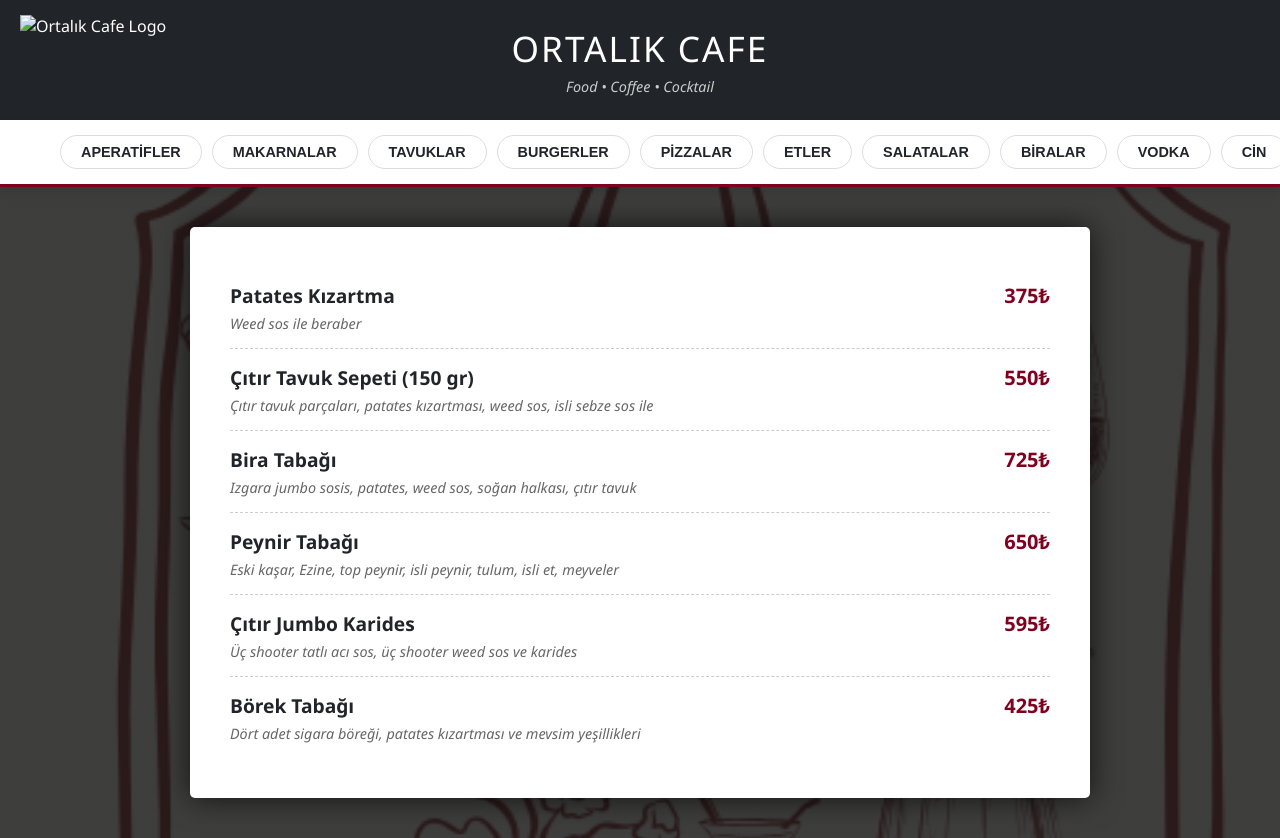
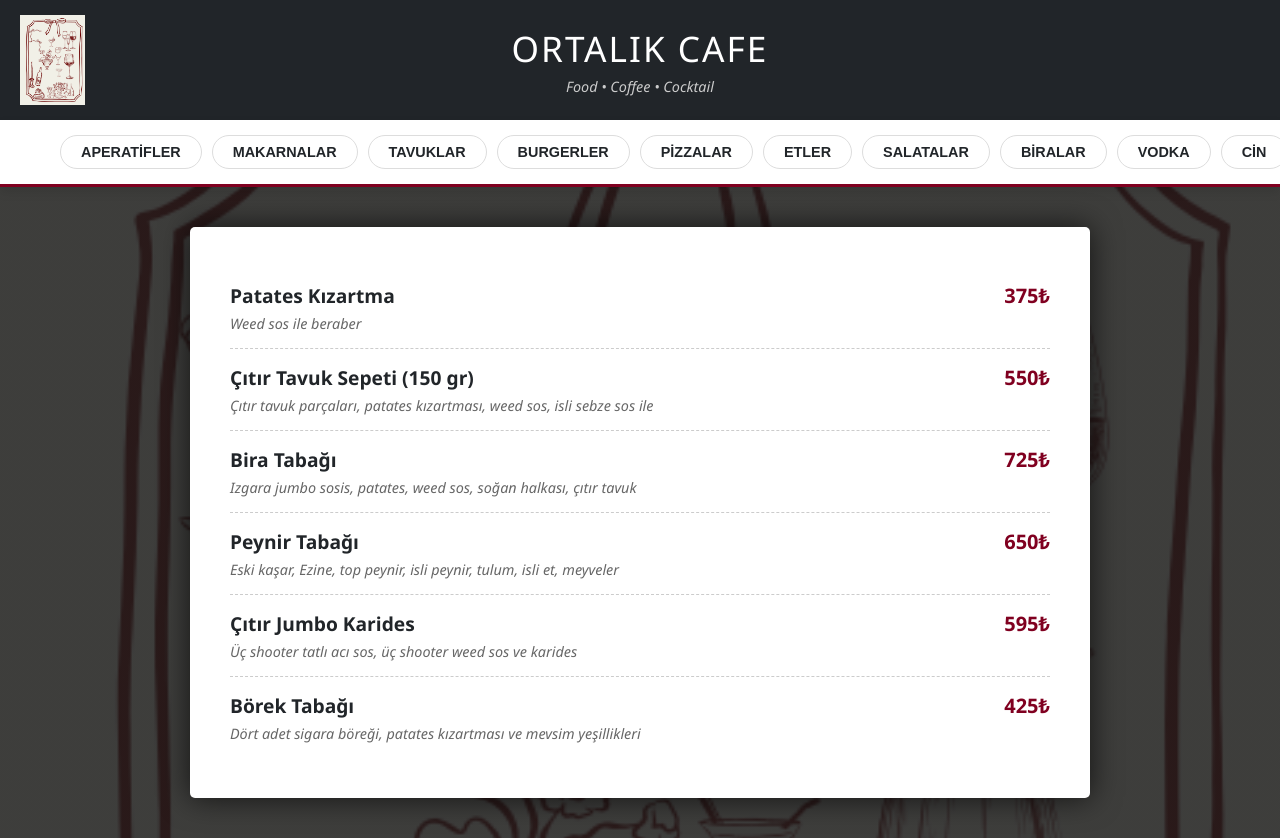
Before and after one commit to FadimeKorkmaz/ortalikkafe, a plain HTML site: page index.html in a window 1280 px wide. Drawn offline with Linux system fonts and the light colour scheme; files whose address does not match are found by name.

Commit message:
Fix HTML structure and update logo path

```diff
--- a/index.html
+++ b/index.html
@@ -9,7 +9,7 @@
 <body>
 
 <header class="site-header">
-  <img src="photo/logo.png" alt="Ortalık Cafe Logo" class="site-logo">
+  <img src="logo.png" alt="Ortalık Cafe Logo" class="site-logo">
   <div class="header-content">
     <h1>Ortalık Cafe</h1>
     <p>Food • Coffee • Cocktail</p>
```
